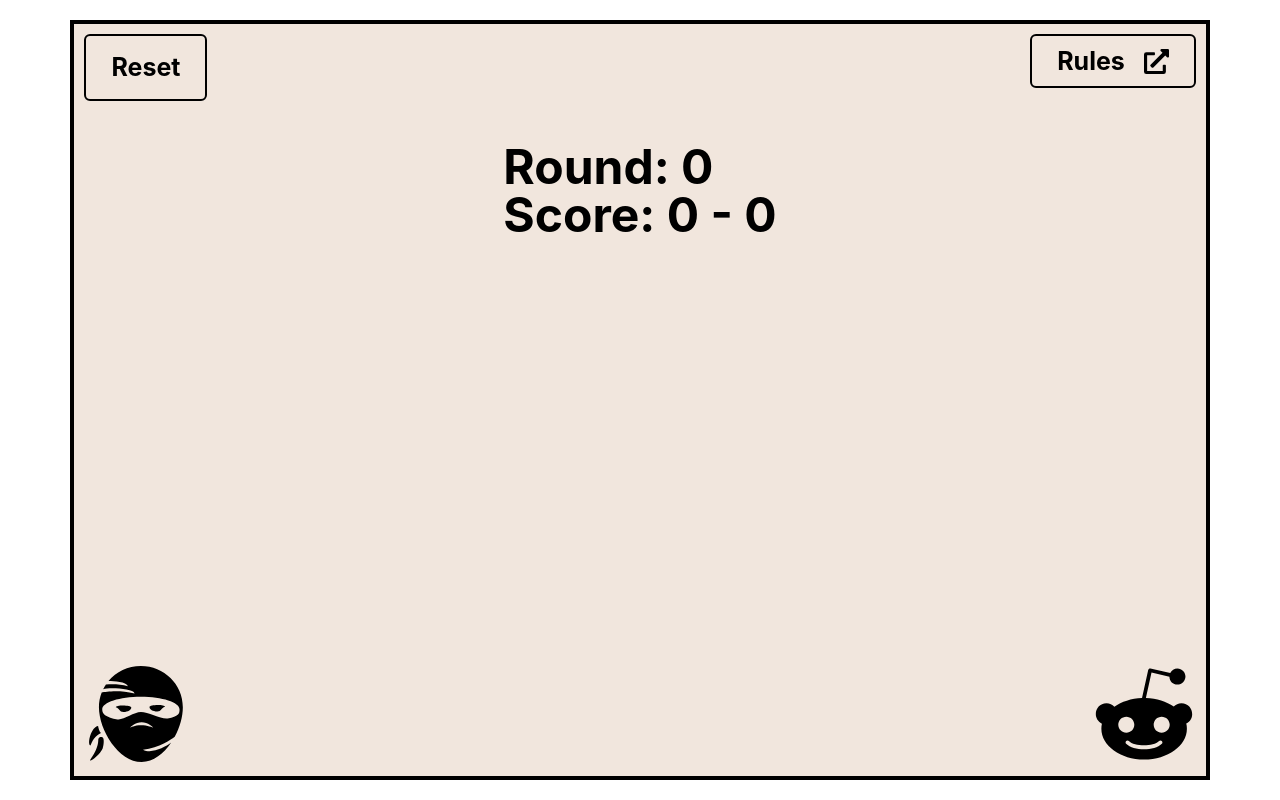
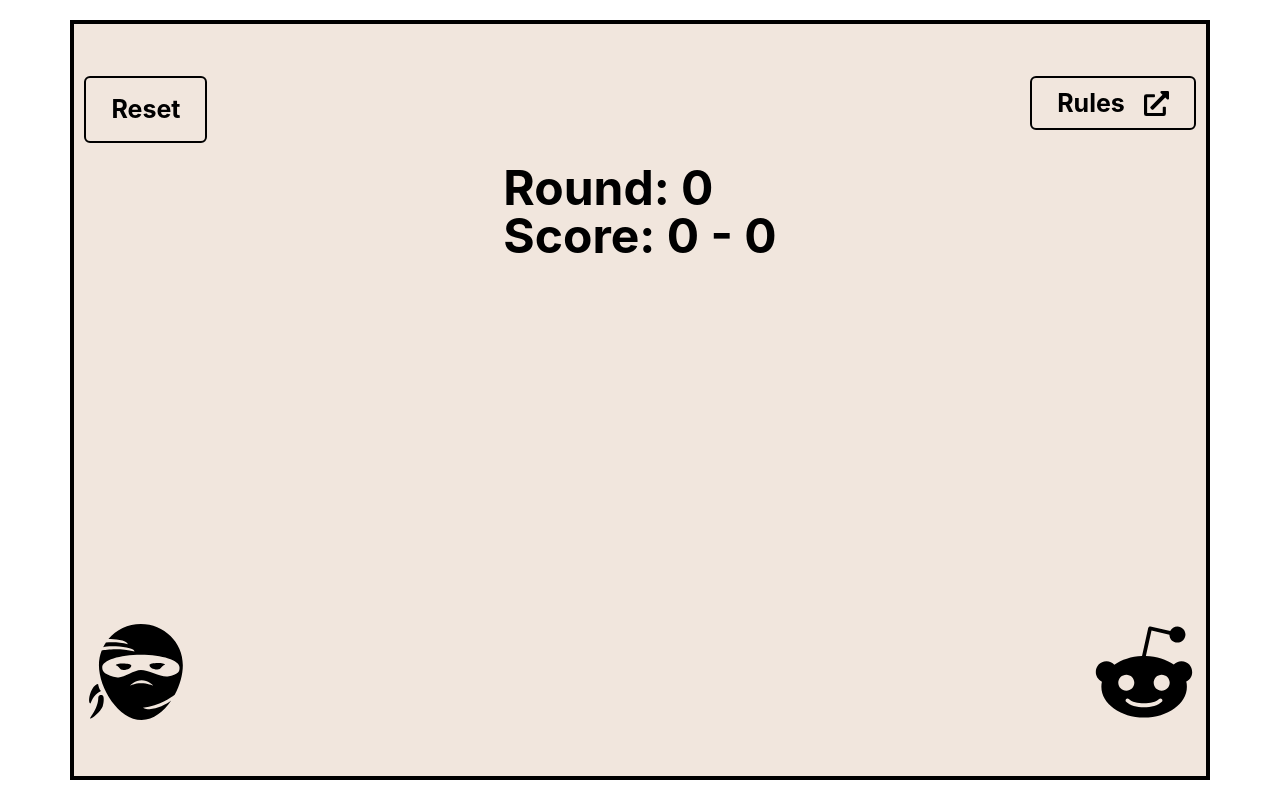
Before and after one commit to sanjajovic/rpssl, a React (Create React App) app: page / in a window 1280 px wide. Built offline with nearby package versions, Linux system fonts and the light colour scheme; no server answers.

Commit message:
padding fix

```diff
--- a/src/App.css
+++ b/src/App.css
@@ -1,6 +1,6 @@
 .body {
   background-color: white;
-  min-height: calc(var(--vh, 1vh) * 100);
+  min-height: 100vh;
   display: flex;
   flex-direction: column;
   align-items: center;
@@ -16,7 +16,6 @@
   width: 100%;
   position: relative;
   margin: 0 auto;
-  padding: 2em;
   max-width: 1140px;
 }
 .left {
@@ -66,6 +65,8 @@
     padding: 0.4em;
     grid-template-columns: 1fr 1fr 1fr;
     grid-template-rows: 1fr 1fr;
+    padding-top: 2em;
+    padding-bottom: 2em;
   }
   .left {
     grid-column: 1;
--- a/src/App.tsx
+++ b/src/App.tsx
@@ -2,20 +2,8 @@
 import Layout from "./components/layout";
 
 import "./App.css";
-import { useEffect } from "react";
 
 function App() {
-  useEffect(() => {
-    const setVh = () => {
-      const vh = window.innerHeight * 0.01;
-      document.documentElement.style.setProperty("--vh", `${vh}px`);
-    };
-
-    setVh();
-    window.addEventListener("resize", setVh);
-    return () => window.removeEventListener("resize", setVh);
-  }, []);
-
   return (
     <div className="body">
       <Layout />
```
